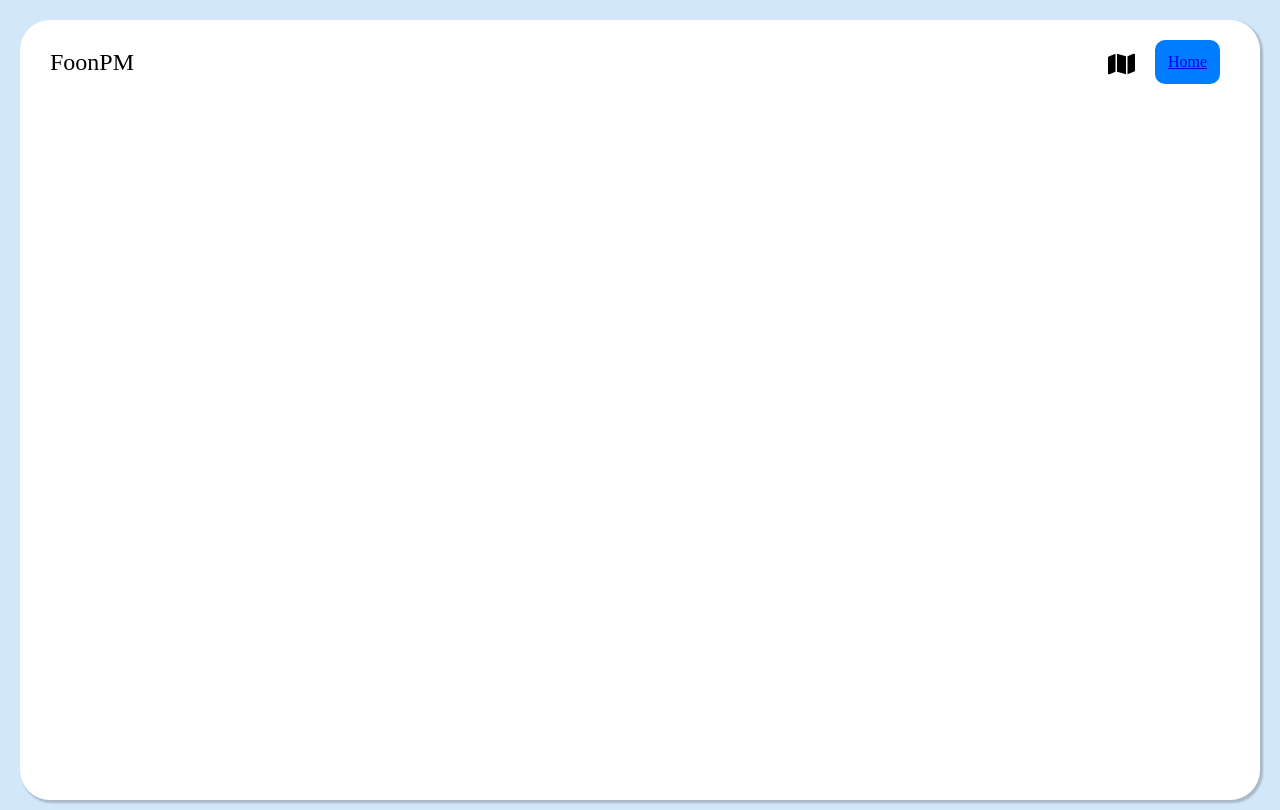
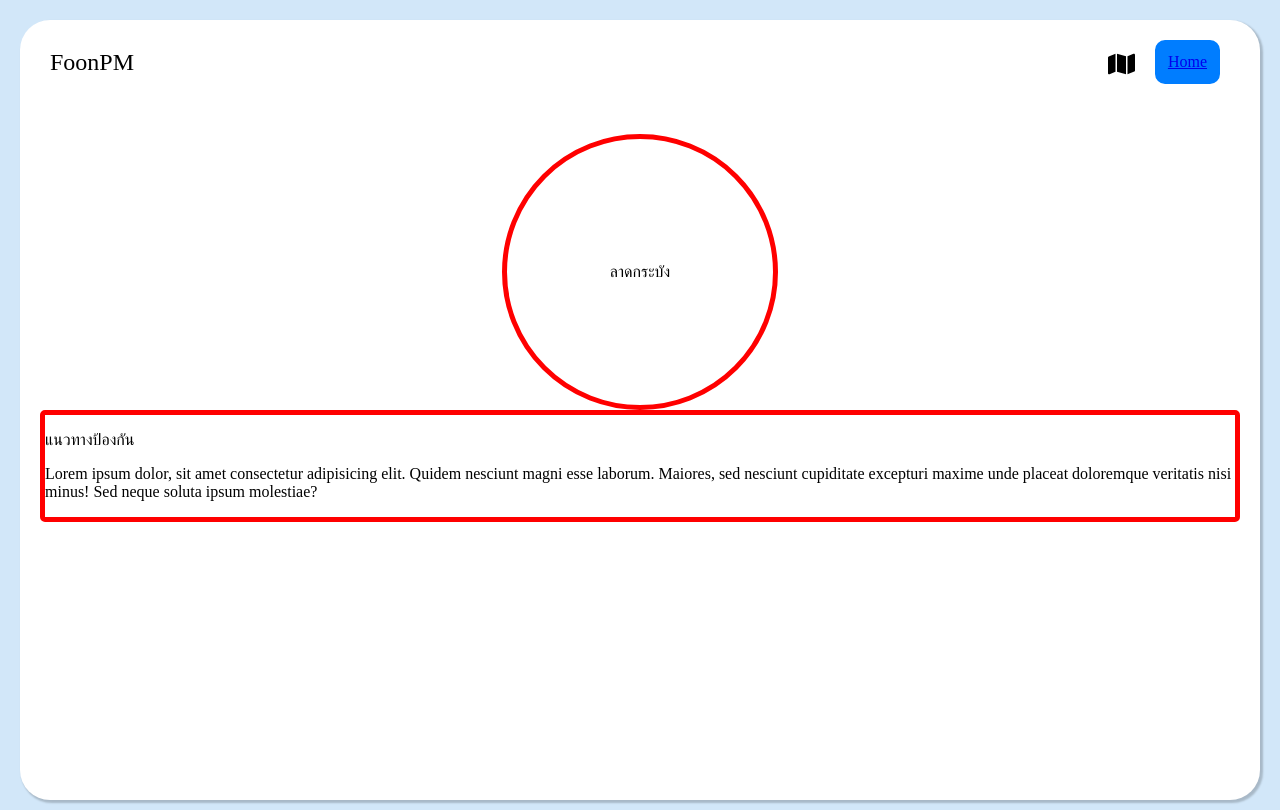
Before and after one commit to captainArchan/devTool, a Vue app in the folder frontend/: page / in a window 1280 px wide. Before the commit this address had no page. Built offline with nearby package versions, Linux system fonts and the light colour scheme.

Commit message:
edit content

```diff
--- a/frontend/src/App.vue
+++ b/frontend/src/App.vue
@@ -7,6 +7,19 @@
           <i class="toggle"><font-awesome-icon icon="bars" /></i>
         </div>
         <Sidebar v-if="!mobileView"/>
+      </div>
+      <div id="circleContent">
+       <p id="locationName">
+        {{ locationName }}
+       </p>
+      </div>
+      <div id="defend">
+        <p>
+          แนวทางป้องกัน
+        </p>
+        <p>
+          Lorem ipsum dolor, sit amet consectetur adipisicing elit. Quidem nesciunt magni esse laborum. Maiores, sed nesciunt cupiditate excepturi maxime unde placeat doloremque veritatis nisi minus! Sed neque soluta ipsum molestiae?
+        </p>
       </div>
     </div>
   </div>
@@ -19,7 +32,8 @@ export default {
   data: () => {
     return {
       mobileView: true,
-      showNav: false
+      showNav: false,
+      locationName: "ลาดกระบัง"
     };
   },
   components: {
@@ -81,4 +95,24 @@ body {
 .open {
   transform: translateX(300px);
 }
+
+#circleContent{
+  border-radius: 50%;
+  border: 5px solid red;
+  height: 250px;
+  width: 250px;
+  padding: 8px;
+  justify-content: center;
+  align-items: center;
+  display: flex;
+  margin-left: auto;
+  margin-right: auto;
+}
+
+#defend{
+  border-radius: 5px;
+  border: 5px solid red;
+}
+
+
 </style>
```
